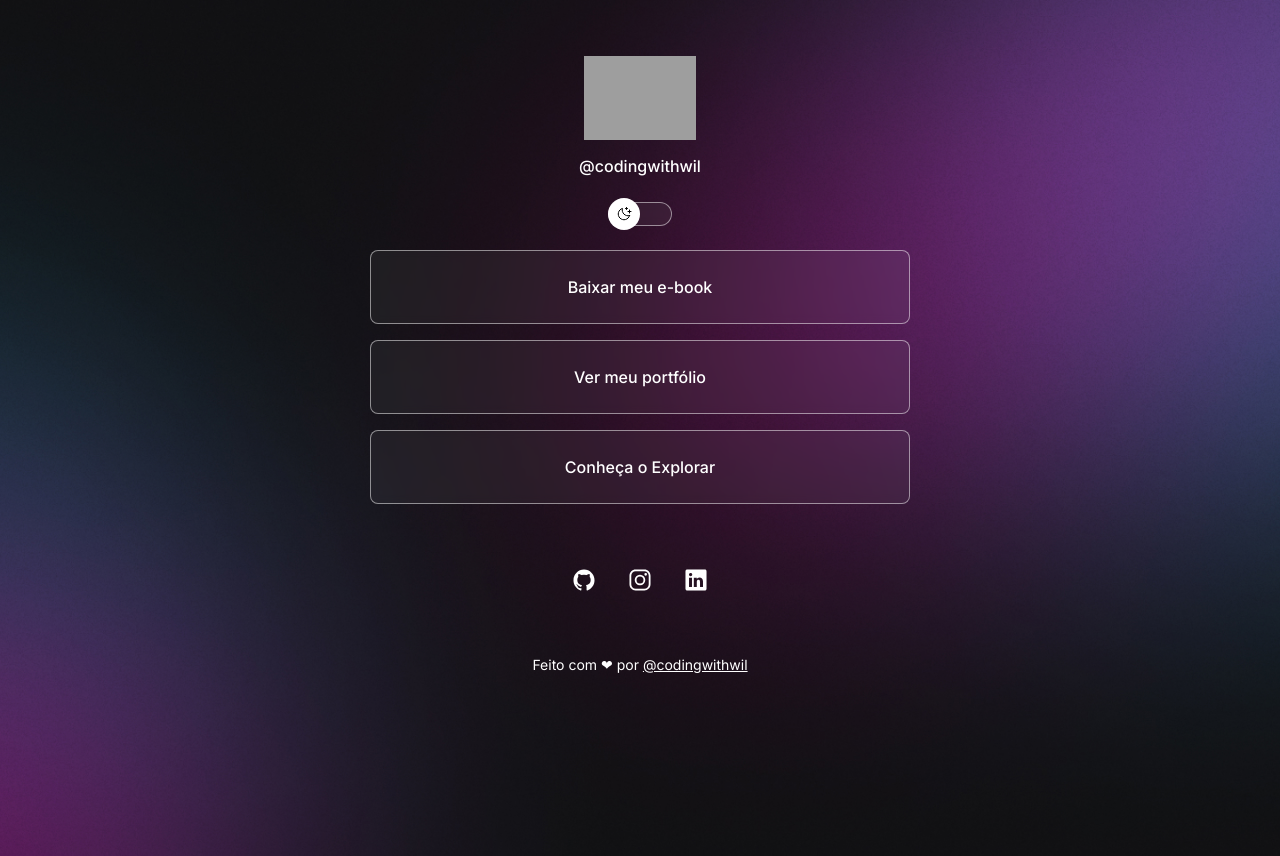
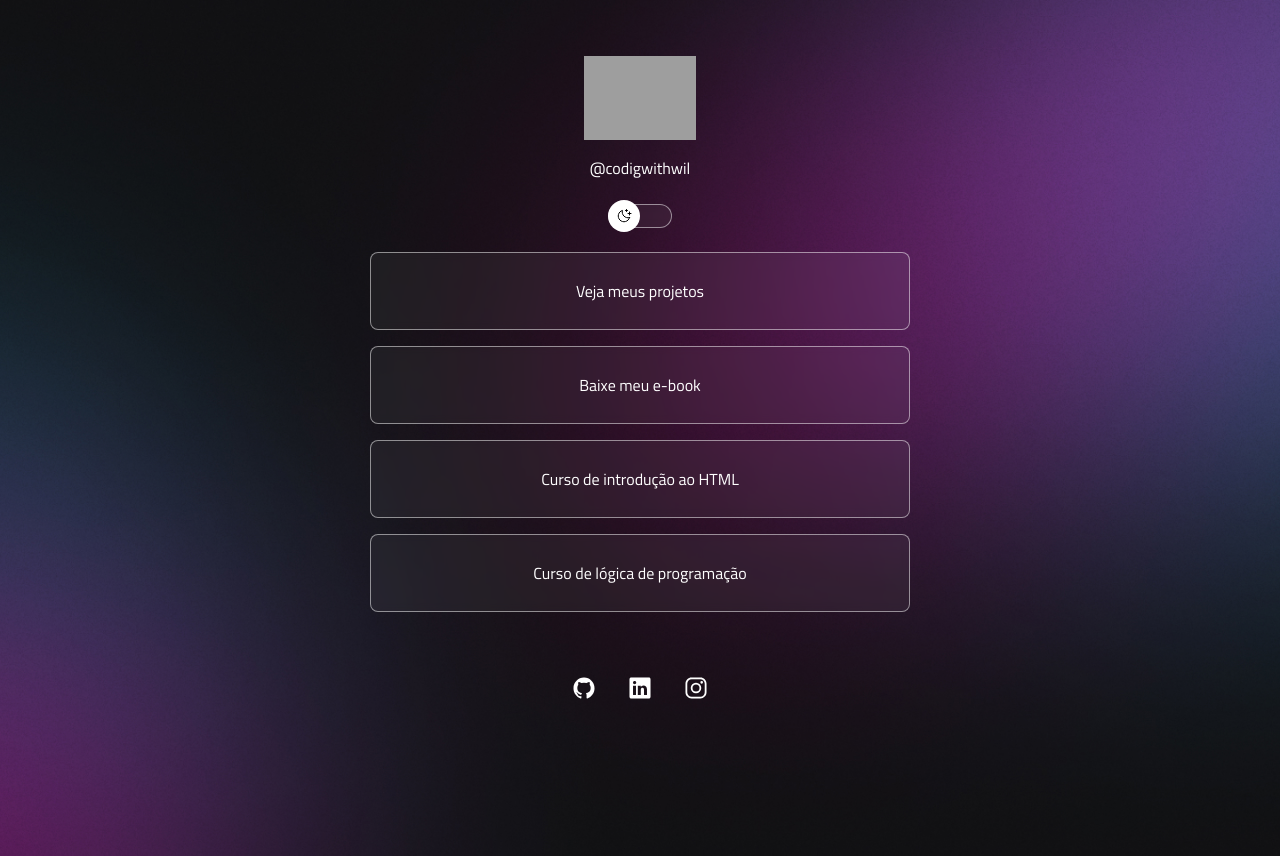
Before and after one commit to acioliwilson/devlinks, a plain HTML site: page index.html in a window 1280 px wide. Drawn offline with nearby package versions, Linux system fonts and the light colour scheme; grey boxes are pictures that could not be loaded.

Commit message:
new avatar and font family

```diff
--- a/index.html
+++ b/index.html
@@ -4,44 +4,60 @@
     <meta charset="UTF-8">
     <meta name="viewport" content="width=device-width, initial-scale=1.0">
     <link rel="stylesheet" href="style.css">
+
     <link rel="preconnect" href="https://fonts.googleapis.com">
     <link rel="preconnect" href="https://fonts.gstatic.com" crossorigin>
     <link href="https://fonts.googleapis.com/css2?family=Inter:ital,opsz,wght@0,14..32,100..900;1,14..32,100..900&display=swap" rel="stylesheet">
+
+    <!-- Typography -->
+    <link rel="preconnect" href="https://fonts.googleapis.com">
+    <link rel="preconnect" href="https://fonts.gstatic.com" crossorigin>
+    <link href="https://fonts.googleapis.com/css2?family=Titillium+Web:ital,wght@0,200;0,300;0,400;0,600;0,700;0,900;1,200;1,300;1,400;1,600;1,700&display=swap" rel="stylesheet">
     <title>Devlinks</title>
 </head>
 <body>
     <div id="container">
         <div id="profile">
-            <img src="./assets/dark-mode-avatar.png" />
-            <p>@codingwithwil</p>
+            <img src="./assets/dark-mode-avatar.png">
+            <p>@codigwithwil</p>
         </div>
         <div id="switch" onclick="toggleMode()">
             <button></button>
             <span></span>
         </div>
         <ul>
-            <!-- <li><a href="#">Inscreva-se no NLW</a></li> -->
-            <li><a href="#">Baixar meu e-book</a></li>
-            <li><a href="https://github.com/acioliwilson" target="_blank" rel="noopener">Ver meu portfólio</a></li>
-            <li><a href="#">Conheça o Explorar</a></li>
+            <li>
+                <a href="#" target="_blank" rel="noopener">
+                    Veja meus projetos
+                </a>
+            </li>
+            <li>
+                <a href="#" target="_blank" rel="noopener">
+                    Baixe meu e-book
+                </a>
+            </li>
+            <li>
+                <a href="#" target="_blank" rel="noopener">
+                    Curso de introdução ao HTML
+                </a>
+            </li>
+            <li>
+                <a href="#" target="_blank" rel="noopener">
+                    Curso de lógica de programação
+                </a>
+            </li>
         </ul>
         <div id="social-links">
-            <a href="https://github.com/acioliwilson" target="_blank" rel="noopener">
+            <a href="#" target="_blank" rel="noopener">
                 <ion-icon name="logo-github"></ion-icon>
             </a>
-            <a href="https://instagram.com/codingwithwil" target="_blank" rel="noopener">
+            <a href="#" target="_blank" rel="noopener">
+                <ion-icon name="logo-linkedin"></ion-icon>
+            </a>
+            <a href="#" target="_blank" rel="noopener">
                 <ion-icon name="logo-instagram"></ion-icon>
             </a>
-            <!-- <a href="#" target="_blank">
-                <ion-icon name="logo-youtube"></ion-icon>
-            </a> -->
-            <a href="https://www.linkedin.com/in/wilsonacioli/" target="_blank" rel="noopener">
-                <ion-icon name="logo-linkedin"></ion-icon>
-            </a>
         </div>
-        <footer>
-            Feito com ❤ por <a href="https://instagram.com/codingwidthwil" target="_blank">@codingwithwil</a>
-        </footer>
     </div>
 
     <script type="module" src="https://unpkg.com/ionicons@7.1.0/dist/ionicons/ionicons.esm.js"></script>
--- a/style.css
+++ b/style.css
@@ -26,7 +26,7 @@
 
 body {
     background: var(--bg-url) no-repeat top center/cover;
-    font-family: 'Inter', sans-serif;
+    font-family: "Titillium Web", sans-serif;
     color: var(--text-color);
     height: 100vh;
 }
```
Also changed, not shown: 2 other files.
